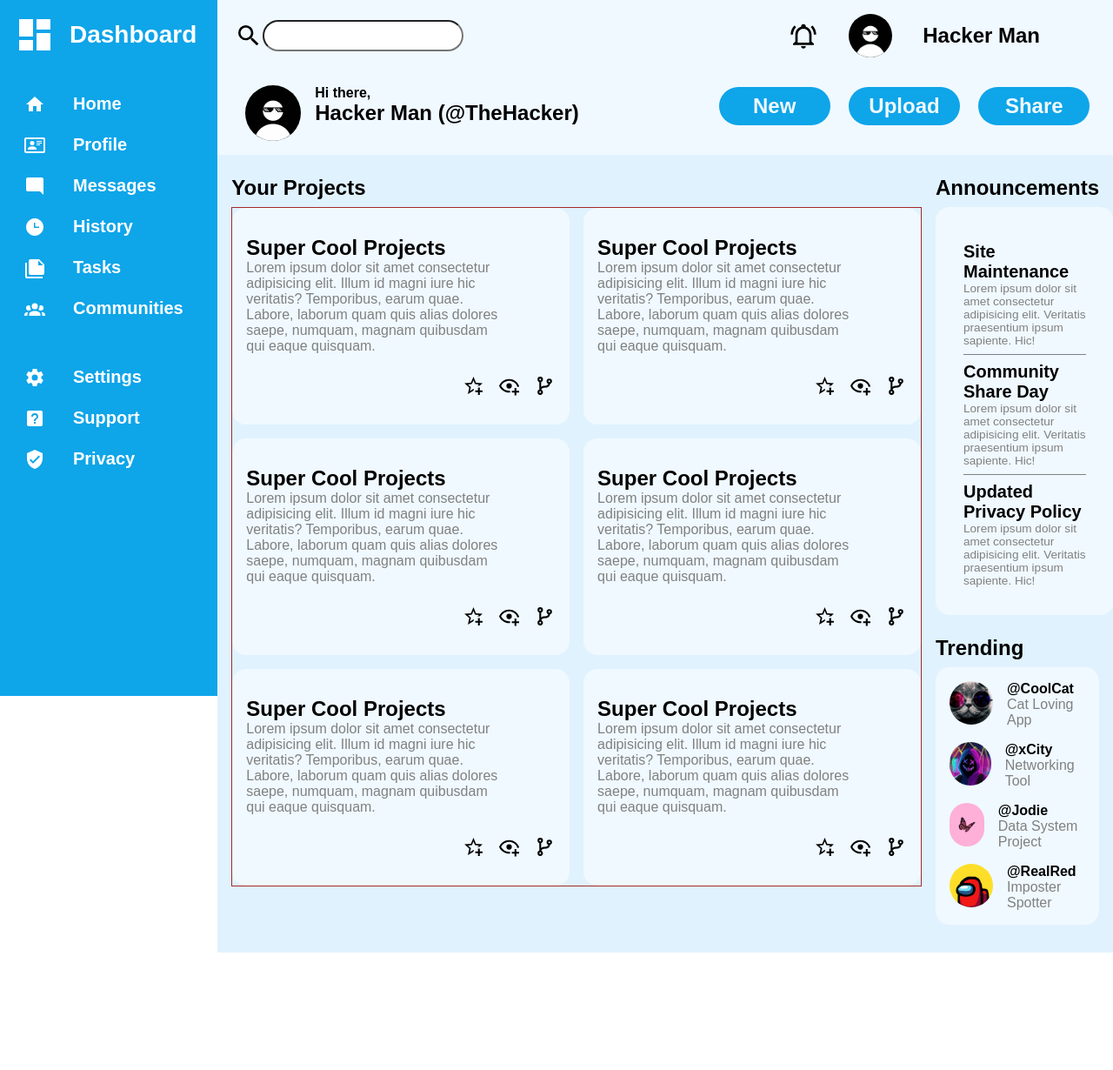
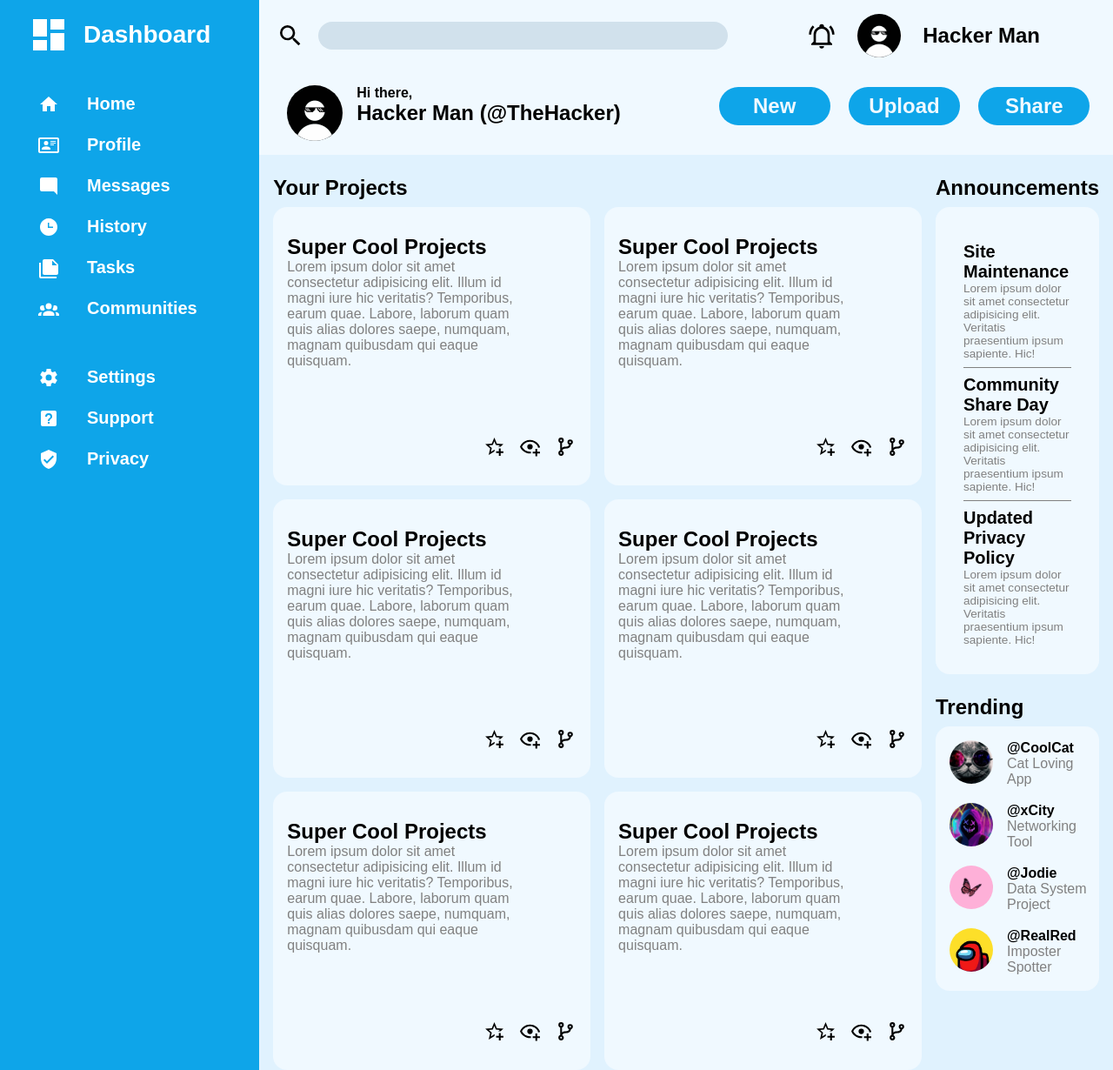
Before and after one commit to XixWISExiX/Admin-Dashboard, a plain HTML site: page index.html in a window 1280 px wide. Shown: the whole page at 87% size. Before the commit the page ends 1095 px from the top, so only its background shows below. Drawn offline with Linux system fonts and the light colour scheme.

Commit message:
Page Flows Well, Button Hovers Added

```diff
--- a/index.html
+++ b/index.html
@@ -11,7 +11,7 @@
     <div class="dashboard-container">
       <div class="sidebar">
         <div class="sidebar-container">
-          <div class="sidebar-subcontainer">
+          <div class="sidebar-subcontainer main-sidebar-subcontainer">
             <svg
               class="main-sidebar-svg"
               xmlns="http://www.w3.org/2000/svg"
@@ -500,46 +500,54 @@
               <div class="main-section-header">Trending</div>
               <div class="profile-list">
                 <div class="profile">
+                  <a href="#">
                     <img
                       class="profile-pic"
                       src="images/cat-profile-pic.jpg"
                       alt="Profile Picture"
                     />
+                  </a>
                   <div class="profile-text-container">
-                    <div class="profile-tag">@CoolCat</div>
+                    <div class="profile-tag"><a href="#">@CoolCat</a></div>
                     <div class="profile-text">Cat Loving App</div>
                   </div>
                 </div>
                 <div class="profile">
+                  <a href="#">
                     <img
                       class="profile-pic"
                       src="images/hoodie-profile-pic.jpg"
                       alt="Profile Picture"
                     />
+                  </a>
                   <div class="profile-text-container">
-                    <div class="profile-tag">@xCity</div>
+                    <div class="profile-tag"><a href="#">@xCity</a></div>
                     <div class="profile-text">Networking Tool</div>
                   </div>
                 </div>
                 <div class="profile">
+                  <a href="#">
                     <img
                       class="profile-pic"
                       src="images/butterfly-profile-pic.jpg"
                       alt="Profile Picture"
                     />
+                  </a>
                   <div class="profile-text-container">
-                    <div class="profile-tag">@Jodie</div>
+                    <div class="profile-tag"><a href="#">@Jodie</a></div>
                     <div class="profile-text">Data System Project</div>
                   </div>
                 </div>
                 <div class="profile">
+                  <a href="#">
                     <img
                       class="profile-pic"
                       src="images/amongus-profile-pic.jpg"
                       alt="Profile Picture"
                     />
+                  </a>
                   <div class="profile-text-container">
-                    <div class="profile-tag">@RealRed</div>
+                    <div class="profile-tag"><a href="#">@RealRed</a></div>
                     <div class="profile-text">Imposter Spotter</div>
                   </div>
                 </div>
--- a/style.css
+++ b/style.css
@@ -1,13 +1,29 @@
 * {
   margin: 0;
   padding: 0;
-  /* TODO add an imported font */
   font-family: sans-serif;
 }
 
+a {
+  text-decoration: none;
+  color: black;
+}
+
+a:hover {
+  text-decoration: none;
+  color: #0ea5e9;
+}
+
 .dashboard-container {
+  display: grid;
+  grid-template-columns: 1fr 6fr;
+  grid-template-rows: 1fr;
+  height: 100vh;
+}
+
+.dashboard-right-container {
   display: flex;
-  height: 100vh;
+  flex-direction: column;
 }
 
 .nav-container {
@@ -23,7 +39,7 @@
 
 .top-left-nav-container {
   display: flex;
-  /* width: 100%; */
+  width: 70%;
 }
 
 .top-right-nav-container {
@@ -35,10 +51,15 @@
   font-size: 1.5rem;
 }
 
+.search-container {
+  flex-grow: 1;
+}
+
 input {
-  /* width: 80%; */
-  /* flex: 1; */
-  width: 100%;
+  width: 80%;
+  margin: 0 1rem;
+  border: none;
+  background-color: #d1e1ec;
   border-radius: 2rem;
   height: 2rem;
   padding-left: 0.5rem;
@@ -94,12 +115,20 @@ input {
   font-size: 1.5rem;
 }
 
+.btn-container button:hover {
+  cursor: pointer;
+  color: #0ea5e9;
+  background-color: #f0f9ff;
+  border: 1px solid #0ea5e9;
+}
+
 .sidebar {
+  display: grid;
+  grid-template-columns: 1fr;
   padding-top: 1rem;
   background-color: #0ea5e9;
   color: white;
   font-weight: bold;
-  width: 18.75rem;
   font-size: 1.25rem;
 }
 
@@ -141,8 +170,34 @@ input {
 }
 
 .sidebar-subcontainer {
+  border-radius: 2rem;
+  margin-right: 2rem;
+  padding-left: 1rem;
   display: flex;
+  /* justify-content: start; */
   align-items: center;
+}
+
+.sidebar-subcontainer:hover svg {
+  fill: #0ea5e9;
+}
+
+.sidebar-subcontainer:hover {
+  cursor: pointer;
+  color: #0ea5e9;
+  background-color: white;
+  fill: #0ea5e9;
+}
+
+.main-sidebar-subcontainer:hover svg {
+  fill: white;
+}
+
+.main-sidebar-subcontainer:hover {
+  cursor: default;
+  background-color: #0ea5e9;
+  color: white;
+  fill: #0ea5e9;
 }
 
 .main-sidebar-menu,
@@ -151,6 +206,7 @@ input {
 }
 
 .main-section {
+  flex: 1;
   background-color: #e0f2fe;
   display: flex;
   font-size: 1.5rem;
@@ -158,30 +214,23 @@ input {
 }
 
 .project-grid-container {
-  border: 1px solid brown;
-  height: auto;
-  width: auto;
+  flex: 1;
   margin-left: 1rem;
-  /* flex: 1; */
+  flex: 1;
   display: grid;
   grid-template-columns: 1fr 1fr;
-  /* align-content: stretch; */
-  /* place-content: stretch; */
-  /* grid-template-rows: 1fr 1fr 1fr; */
+  grid-template-columns: repeat(auto-fit, minmax(20rem, 1fr));
   gap: 1rem;
-  height: 85%;
 }
 
 .card {
   padding: 2rem 1rem;
   border-radius: 1rem;
   background-color: #f0f9ff;
-  /* width: 28rem; */
-  width: auto;
-  height: auto;
   display: flex;
   justify-content: space-between;
   flex-direction: column;
+  height: 16rem;
 }
 
 .project-icons {
@@ -191,8 +240,7 @@ input {
 
 .announcement-trending-container {
   margin: 0 1rem;
-  width: 50%;
-  height: 100%;
+  width: max(25rem, 20%);
 }
 
 .announcement-flex-container {
@@ -202,9 +250,6 @@ input {
   display: flex;
   justify-content: space-between;
   flex-direction: column;
-  /* width: 18.75rem; */
-  width: 75%;
-  height: 100%;
 }
 
 .nav-svg {
@@ -239,8 +284,14 @@ input {
   margin-left: 1rem;
 }
 
+.project-svg:hover {
+  cursor: pointer;
+  fill: #0ea5e9;
+  width: 1.5625rem;
+  margin-left: 1rem;
+}
+
 .main-section-header {
-  /* margin: 0 1rem; */
   margin-top: 1.5rem;
   margin-bottom: 0.5rem;
 }
```
Lines whose indentation alone changed are shown as unchanged.
